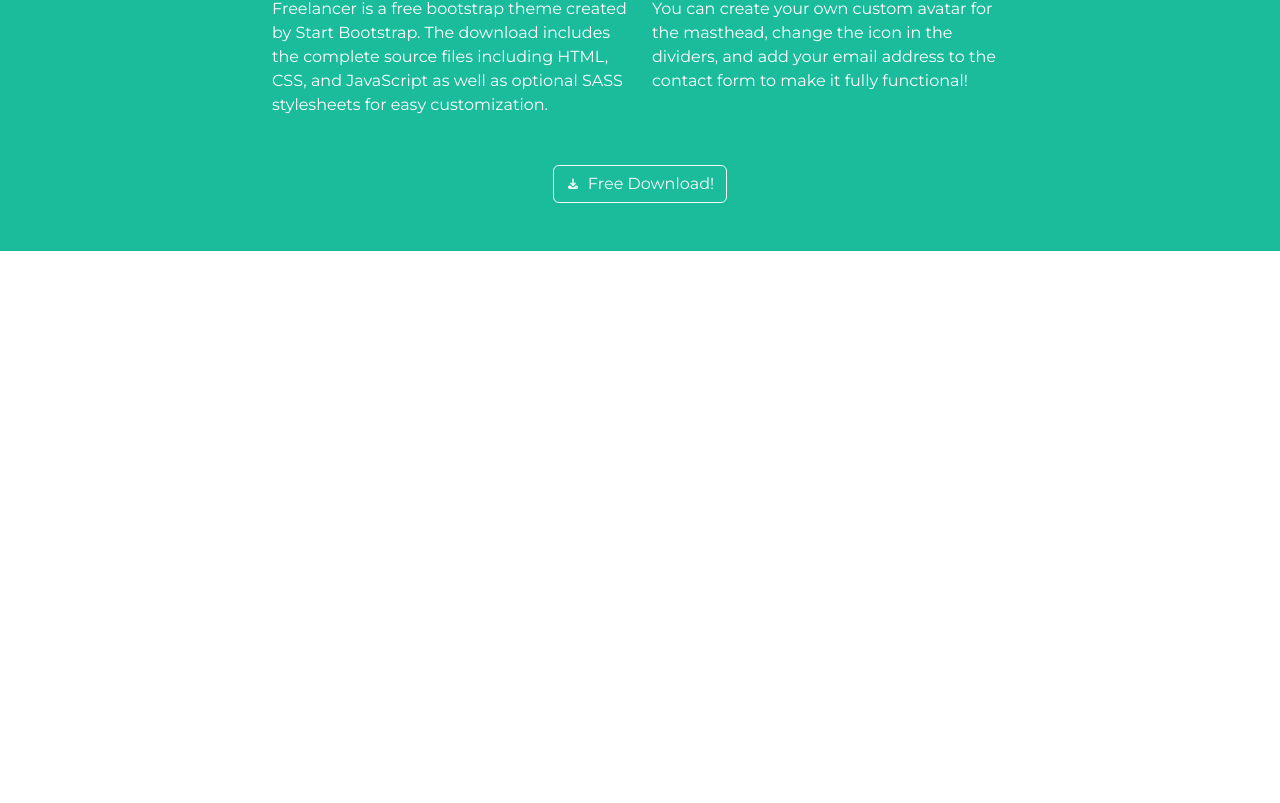
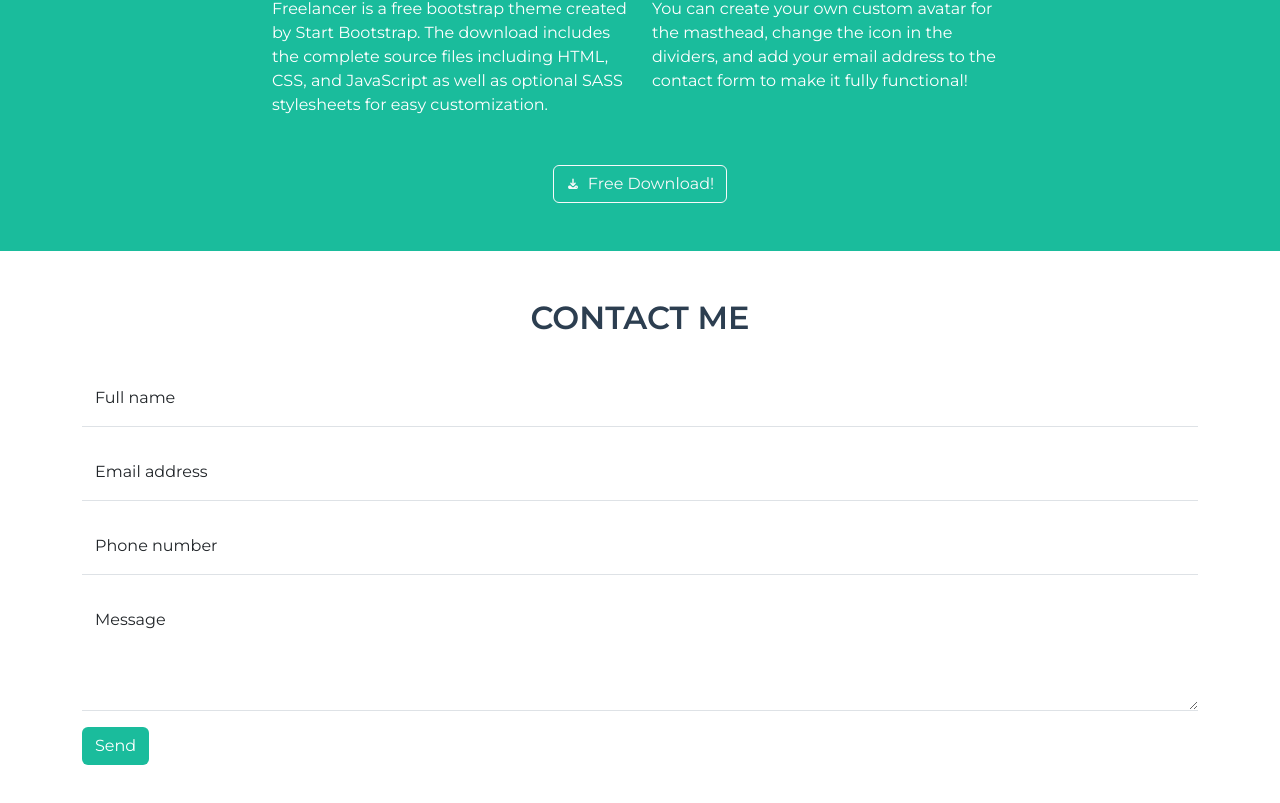
Before and after one commit to nuwar1/portfolio-task, a React (Vite) app: page / in a window 1280 px wide. Shown: the part 1436-2239 px from the top of the page. Before the commit the page ends 1687 px from the top, so only its background shows below. Built offline with nearby package versions, Linux system fonts and the light colour scheme.

Commit message:
create contact section

```diff
--- a/src/App.jsx
+++ b/src/App.jsx
@@ -2,6 +2,7 @@ import Navbar from "./components/navbar/navbar.jsx";
 import Hero from "./components/hero/hero.jsx";
 import Portfolio from "./components/portfolio/portfolio.jsx";
 import About from "./components/about/about.jsx";
+import Contact from "./components/contact/contact.jsx";
 function App(){
     return(
       <>
@@ -9,6 +10,7 @@ function App(){
       <Hero/>
       <Portfolio/>
       <About/>
+      <Contact/>
       </>
     )
 }
--- /dev/null
+++ b/src/components/contact/contact.jsx
@@ -0,0 +1,50 @@
+import style from "./contact.module.css"
+function Contact() {
+
+    return (
+        <section className="py-5">
+            <h2 className={`text-center text-uppercase fw-semibold  ${style.heading}`}>Contact me</h2>
+            <div className="container py-4">
+                <div className="form-floating mb-3">
+                    <input
+                        id="name"
+                        type="text"
+                        placeholder=" "
+                        className="form-control border-0 border-bottom rounded-0 bg-transparent shadow-none"
+                    />
+                    <label htmlFor="name">Full name</label>
+                </div>
+                <div className="form-floating mb-3">
+                    <input
+                        id="email"
+                        type="email"
+                        placeholder=" "
+                        className="form-control border-0 border-bottom rounded-0 bg-transparent shadow-none"
+                    />
+                    <label htmlFor="email">Email address</label>
+                </div>
+                <div className="form-floating mb-3">
+                    <input
+                        id="phone"
+                        type="tel"
+                        placeholder=" "
+                        className="form-control border-0 border-bottom rounded-0 bg-transparent shadow-none"
+                    />
+                    <label htmlFor="phone">Phone number</label>
+                </div>
+                <div className="form-floating mb-3">
+                    <textarea
+                        id="message"
+                        placeholder=" "
+                        className="form-control border-0 border-bottom rounded-0 bg-transparent shadow-none"
+                        style={{ height: '120px' }}
+                    />
+                    <label htmlFor="message">Message</label>
+                </div>
+                <button className={`btn ${style.send}`} type="submit">Send</button>
+            </div>
+
+        </section>
+    )
+}
+export default Contact;
--- /dev/null
+++ b/src/components/contact/contact.module.css
@@ -0,0 +1,7 @@
+.heading{
+    color: #2c3e50;
+}
+.send{
+   background: #1abc9c !important;
+   color: #fff !important;
+}
```
